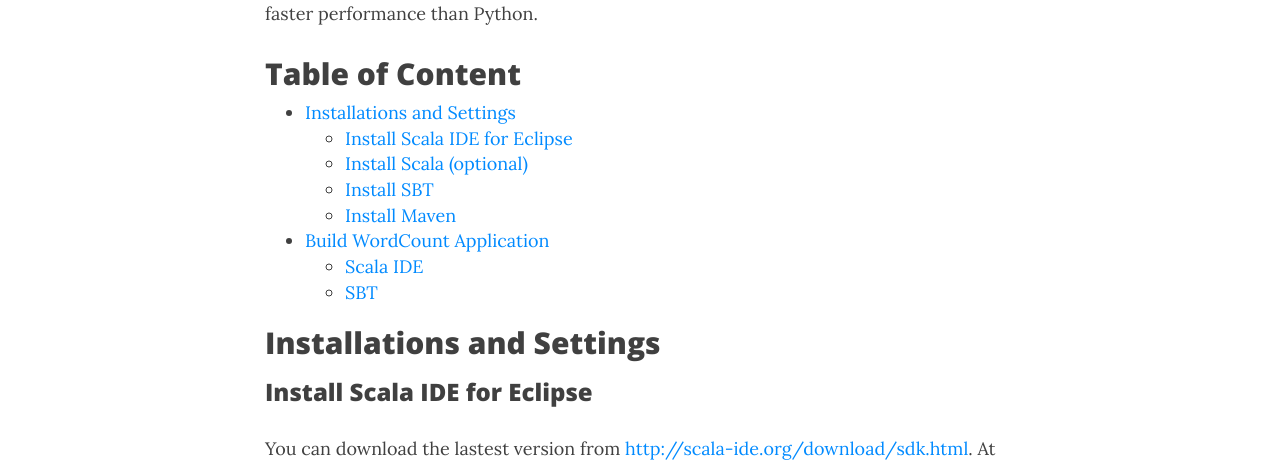
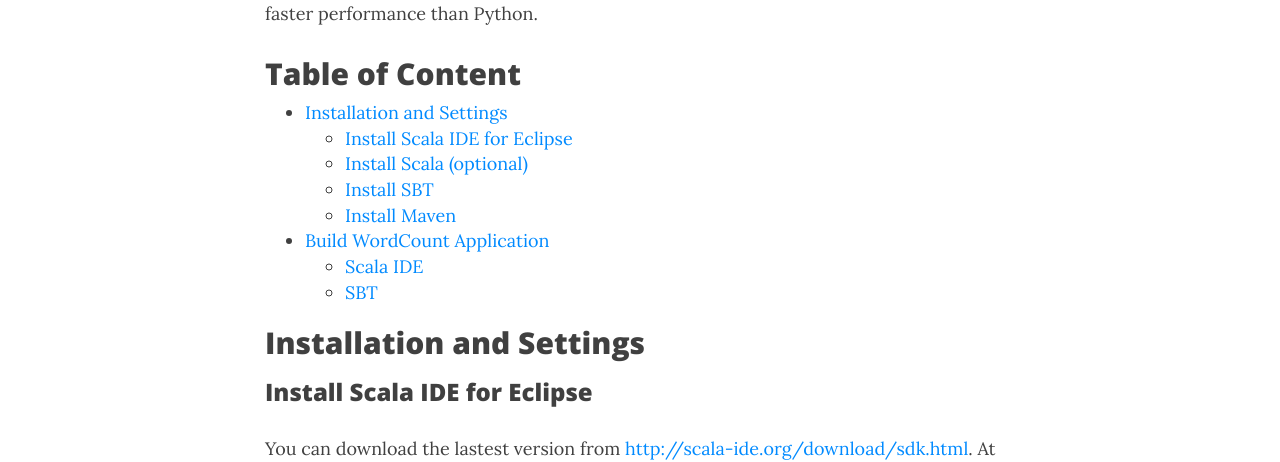
Before and after one commit to stonefl/stonefl.github.io, a Jekyll site: the page built from _posts/2018-04-17-set-up-scala-development-environment-for-apache-spark-in-standalone-mode.md, in a window 1280 px wide and 900 px high, scrolled down 564 px. Shown: the part 159-621 px from the top of the window. Built offline with Jekyll 4.4.1, drawn with Linux system fonts in a browser that asks for light colours; nearby versions of some CDN libraries; comment, search, counter and statistics services are not loaded.

Commit message:
Update 2018-04-17-set-up-scala-development-environment-for-apache-spark-in-standalone-mode.md

```diff
--- a/_posts/2018-04-17-set-up-scala-development-environment-for-apache-spark-in-standalone-mode.md
+++ b/_posts/2018-04-17-set-up-scala-development-environment-for-apache-spark-in-standalone-mode.md
@@ -21,7 +21,7 @@ Althrough Spark can be programmed with either Java, Scala, or Python, this post
 * TOC
 {:toc}
 
-## Installations and Settings
+## Installation and Settings
 
 ### Install Scala IDE for Eclipse
 
```
